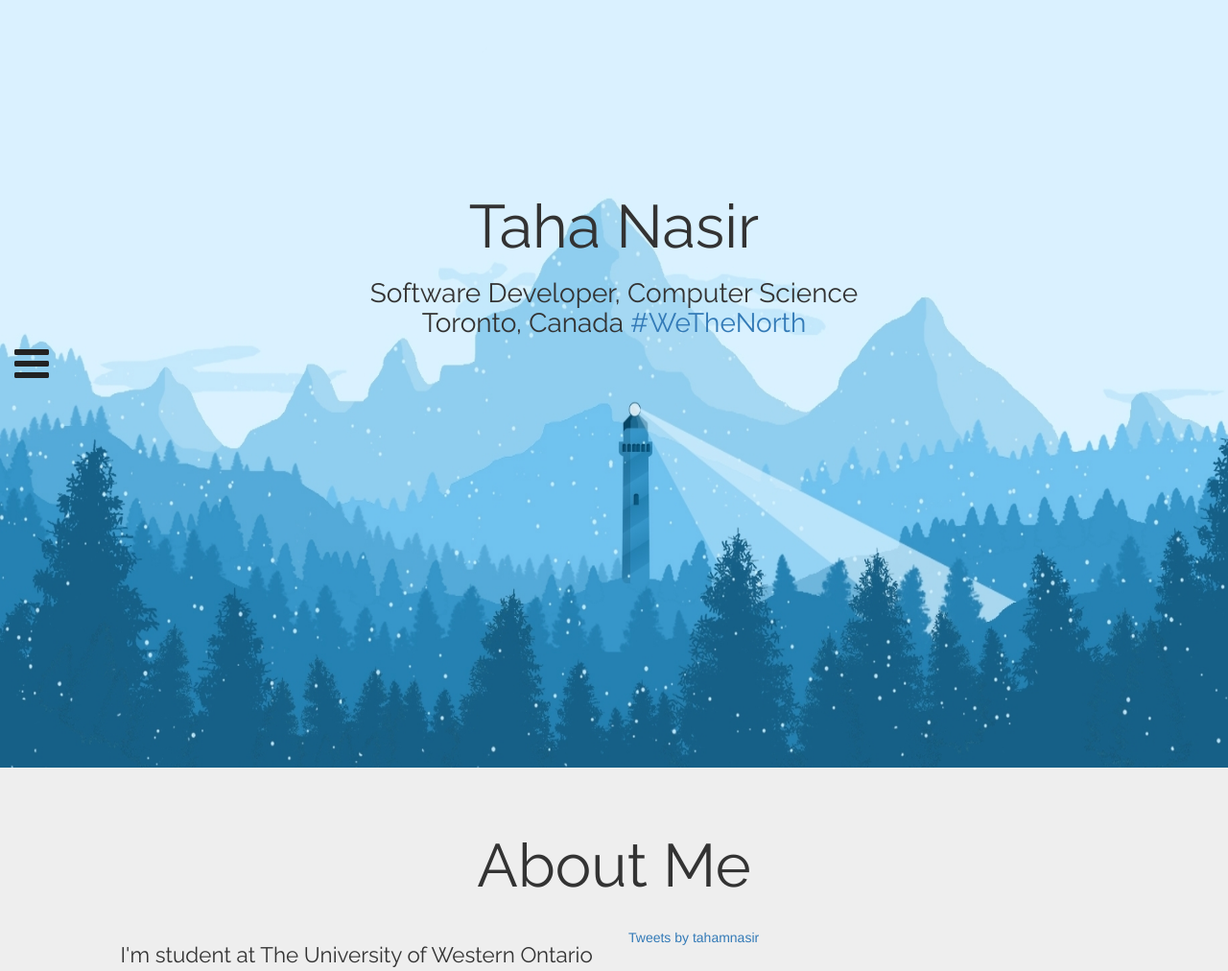
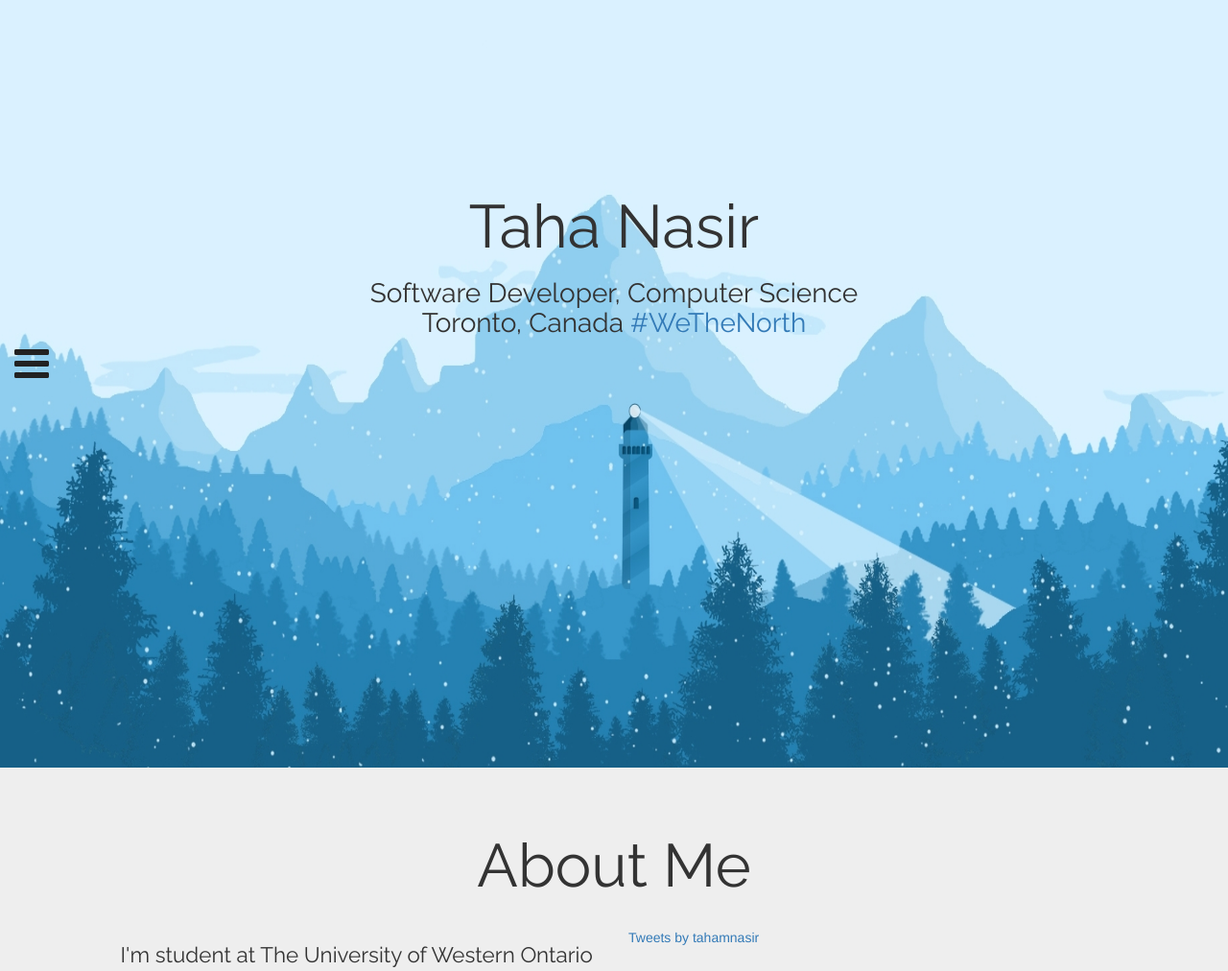
Before and after one commit to tahanasir/tahanasir.github.io, a PHP site: page / in a window 1280 px wide. Shown: the top 1012 px of the page at 96% size. Run offline with PHP 8.4, Linux system fonts and the light colour scheme; some libraries are stand-ins or nearby versions.

Commit message:
final push3

```diff
--- a/css/style.css
+++ b/css/style.css
@@ -13,7 +13,7 @@ text-align             : center;
 }
 
 #home-jumbotron{
-background-image       : url('../images/winter6.jpg');
+background-image       : url('../images/winter3.jpg');
 }
 
 #home-wethenorth:hover {
```
Also changed, not shown: images/winter2.jpg (added), images/winter3.jpg, images/winter4.jpg (deleted), images/winter5.jpg (deleted), images/winter6.jpg (deleted).
